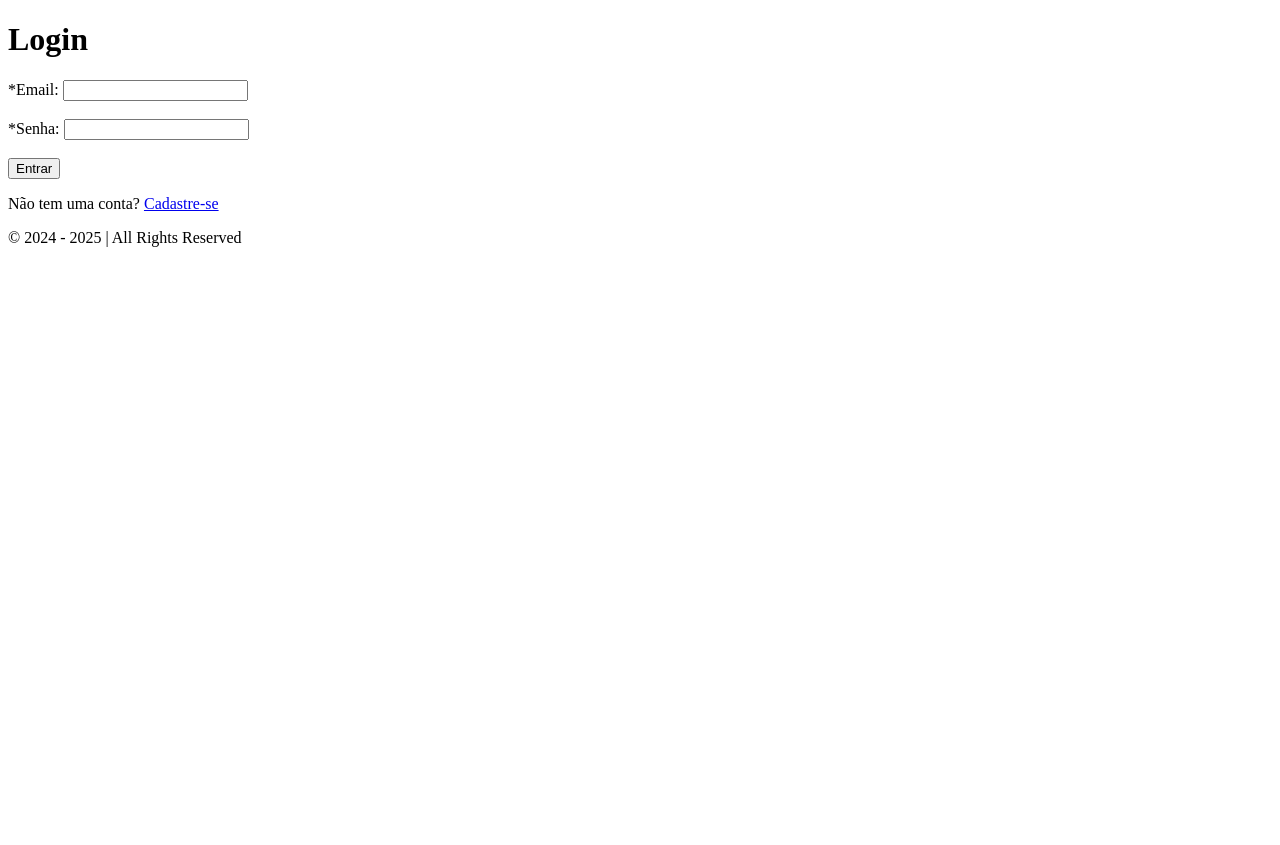
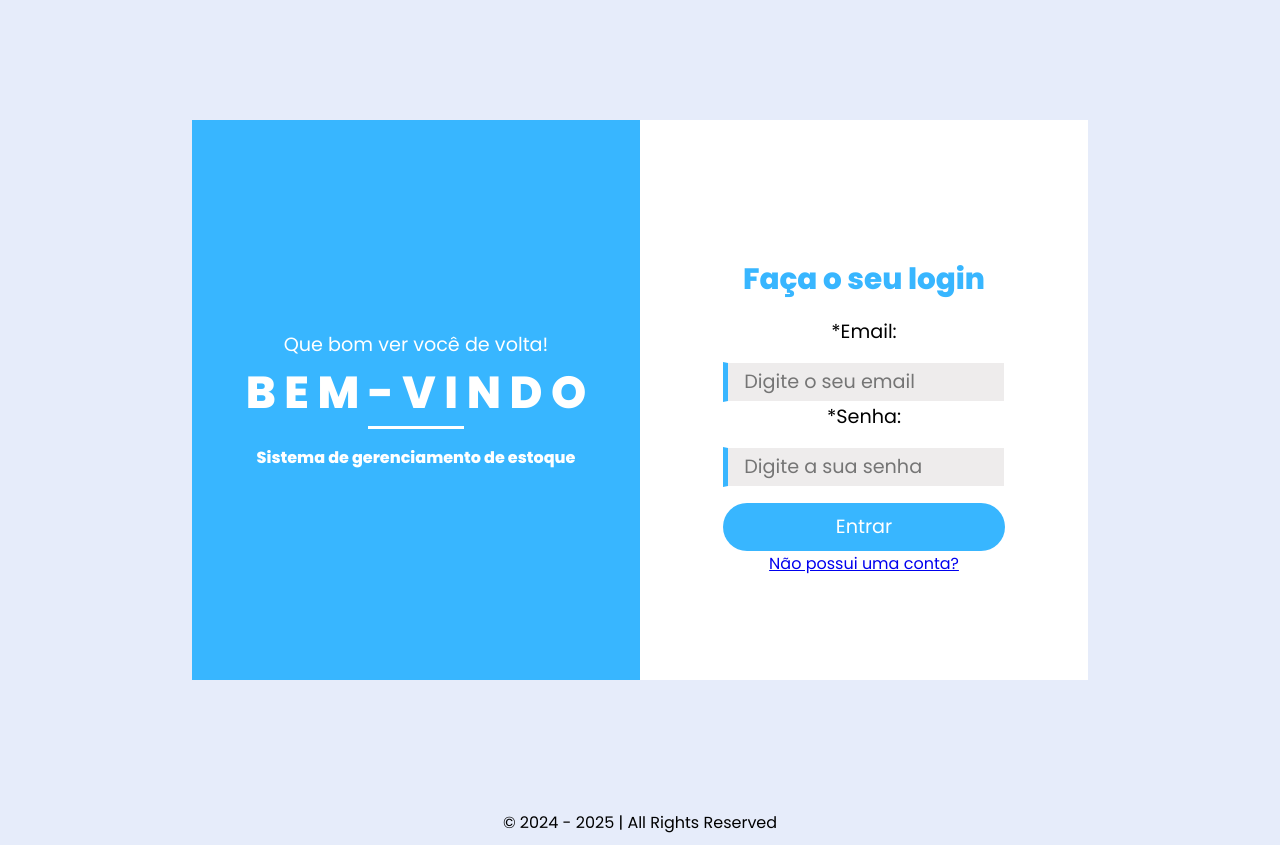
Before and after one commit to function404/crudqa_, a PHP site: page /src/screens/login.php in a window 1280 px wide. Before the commit the page ends 247 px from the top, so only its background shows below. Run offline with PHP 8.4, Linux system fonts and the light colour scheme.

Commit message:
feat: start of css styling

```diff
--- /dev/null
+++ b/src/css/style.css
@@ -0,0 +1,156 @@
+/**
+   * Global CSS
+   *
+   * Contém todo o CSS da aplicação.
+   *
+*/
+
+* {
+    margin: 0;
+    padding: 0;
+    box-sizing: border-box;
+    scroll-behavior: smooth;
+    font-family: "Poppins", sans-serif;
+    font-weight: 400;
+    font-style: normal;
+ }
+
+ body {
+    background-color: #e6ecfa;
+ }
+
+ main {
+    width: 100%;
+    height: 100vh;
+    display: flex;
+    justify-content: center;
+    align-items: center;
+}
+
+footer {
+    text-align: center;
+    padding: 10px 0;
+}
+
+main .container-form {
+    display: flex;
+    justify-content: center;
+    align-items: center;
+    width: 70%;
+    height: 70vh;
+}
+
+main .container-form .left-form,
+main .container-form .right-form {
+    width: 50%;
+    height: 100%;
+    display: flex;
+    flex-direction: column;
+    justify-content: center;
+    align-items: center;
+    text-align: center;
+}
+
+main .container-form .left-form{
+    width: 100%;
+    height: 100%;
+    background-color: #38b6ff;
+    text-align: center;
+}
+
+main .container-form .left-form p {
+    color: white;
+    font-size: 1.2rem;
+}
+
+main .container-form .left-form .first-midfont-login p{
+    font-size: 1.5vw;
+    font-family: "Poppins", sans-serif;
+    font-style: normal;
+}
+
+main .container-form .left-form .separator {
+    width: 6rem;
+    height: 3px;
+    background-color: white;
+    justify-self: center;
+}
+
+main .container-form .left-form .welcolme-login p{
+    font-size: 3.5vw;
+    font-family: "Poppins", sans-serif;
+    font-weight: 800;
+    font-style: normal;
+}
+
+main .container-form .left-form .last-midfont-login p{
+    font-size: 1rem;
+    font-family: "Poppins", sans-serif;
+    font-weight: bold;
+    font-style: normal;
+    margin-top: 1rem;
+}
+
+main .container-form .right-form{
+    width: 100%;
+    height: 100%;
+    background-color: #FFFFFF;
+}
+
+main .container-form .right-form .title-login p{
+    font-family: "Poppins", sans-serif;
+    font-weight: 800;
+    font-style: normal;
+    margin-top: 2rem;
+    color: #38b6ff;
+    font-size: 2.3vw;
+    margin-bottom: 1rem;
+}
+
+main .container-form .right-form .form-login {
+    display: flex;
+    flex-direction: column;
+    align-items: center;
+    justify-content: center;
+    width: 22vw;
+}
+
+main .container-form .right-form .form-login label {
+    font-size: 1.2rem;
+    width: 100%;
+    color: black;
+    align-items: left;
+    justify-content: left;
+}
+
+main .container-form .right-form .form-login input{
+    width: 100%;
+    height: 2.5rem;
+    background-color: #eeecec;
+    border-left: 5px solid #38b6ff;
+    border-right: 1px solid #ffffff;
+    border-top: 1px solid #ffffff;
+    border-bottom: 1px solid #ffffff;
+    padding: 0 1rem;
+    margin-top: 1rem;
+    font-size: 1.2rem;
+}
+
+main .container-form .right-form {
+    display: flex;
+    flex-direction: column;
+    justify-content: center;
+    align-items: center;
+}
+
+main .container-form .right-form button {
+    width: 100%;
+    height: 3rem;
+    background-color: #38b6ff;
+    color: white;
+    border: none;
+    border-radius: 30px;
+    font-size: 1.2rem;
+    cursor: pointer;
+    margin-top: 1rem;
+}
--- a/src/screens/login.php
+++ b/src/screens/login.php
@@ -58,10 +58,31 @@ if ($_SERVER["REQUEST_METHOD"] == "POST") {
    <meta charset="UTF-8">
    <meta http-equiv="X-UA-Compatible" content="IE=edge">
    <meta name="viewport" content="width=device-width, initial-scale=1.0">
+   <link rel="stylesheet" href="../css/style.css">
+   <link rel="preconnect" href="https://fonts.googleapis.com">
+   <link rel="preconnect" href="https://fonts.gstatic.com" crossorigin>
+   <link href="https://fonts.googleapis.com/css2?family=Poppins:wght@400;800&display=swap" rel="stylesheet">
    <title>Login</title>
 </head>
 <body>
-   <h1>Login</h1>
+   <main>
+      <section class="container-form">
+         <section class="left-form">
+            <div class="first-midfont-login">
+               <p>Que bom ver você de volta!</p>
+            </div>
+
+            <div class="welcolme-login">
+               <p>B E M - V I N D O</p>
+            </div>
+
+            <div class="separator"></div>
+
+            <div class="last-midfont-login">
+               <p>Sistema de gerenciamento de estoque</p>
+            </div>
+         </section>
+
          <?php
             if (isset($_GET["error_"])) {
                echo "<p class='message' style='color: red;'>" . htmlspecialchars($_GET["message"]) . "</p>";
@@ -71,19 +92,27 @@ if ($_SERVER["REQUEST_METHOD"] == "POST") {
             }
             $email_val = isset($_GET["email"]) ? htmlspecialchars($_GET["email"]) : "";
          ?>
+
+         <section class="right-form">
+            <div class="title-login">
+               <p>Faça o seu login</p>
+            </div>
+            <div class="form-login">
                <form action="login.php" method="POST">
                   <label for="email">*Email:</label>
-      <input type="email" name="email" id="email" value="<?php echo $email_val; ?>" required>
-      <br><br>
+                  <input type="email" placeholder="Digite o seu email" name="email" id="email" value="<?php echo $email_val; ?>" required>
 
                   <label for="password">*Senha:</label>
-      <input type="password" name="password" id="password" required>
-      <br><br>
+                  <input type="password" placeholder="Digite a sua senha" name="password" id="password" required>
 
                   <button type="submit">Entrar</button>
                </form>
+            </div>
 
             <p>
-      Não tem uma conta? <a href="./register.php">Cadastre-se</a>
+               <a href="./register.php">Não possui uma conta?</a>
             </p>
+         </section>
+      </section>
+   </main>
 <?php include('../components/footer.php'); ?>
```
Lines whose indentation alone changed are shown as unchanged.
